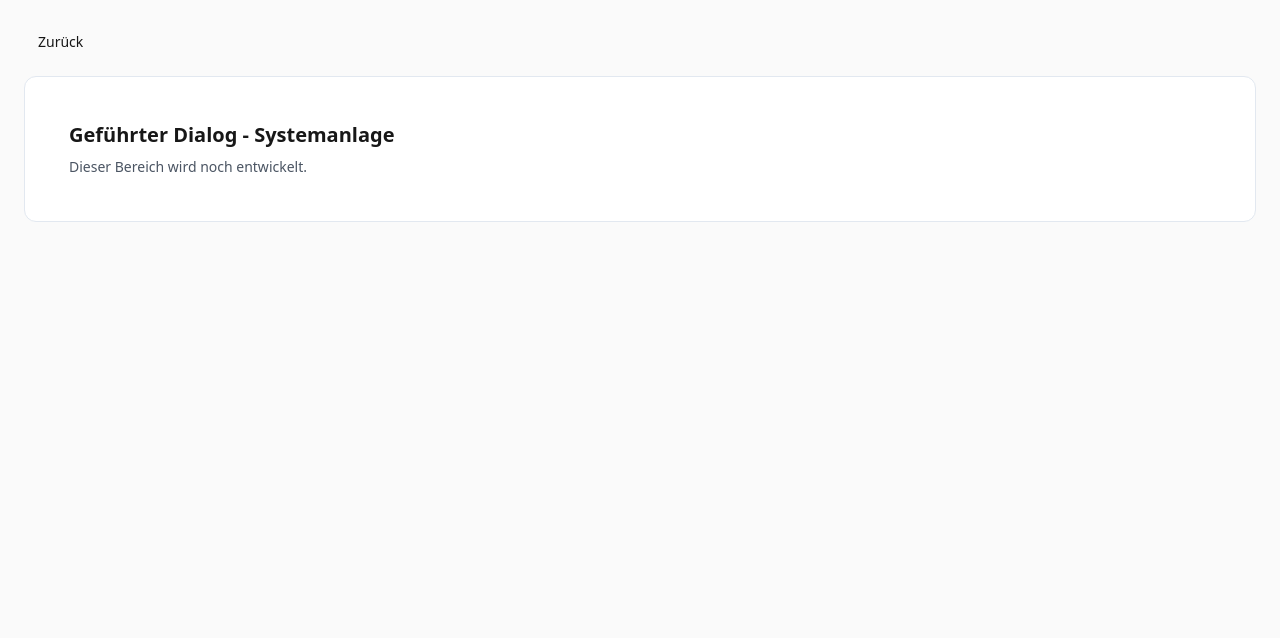
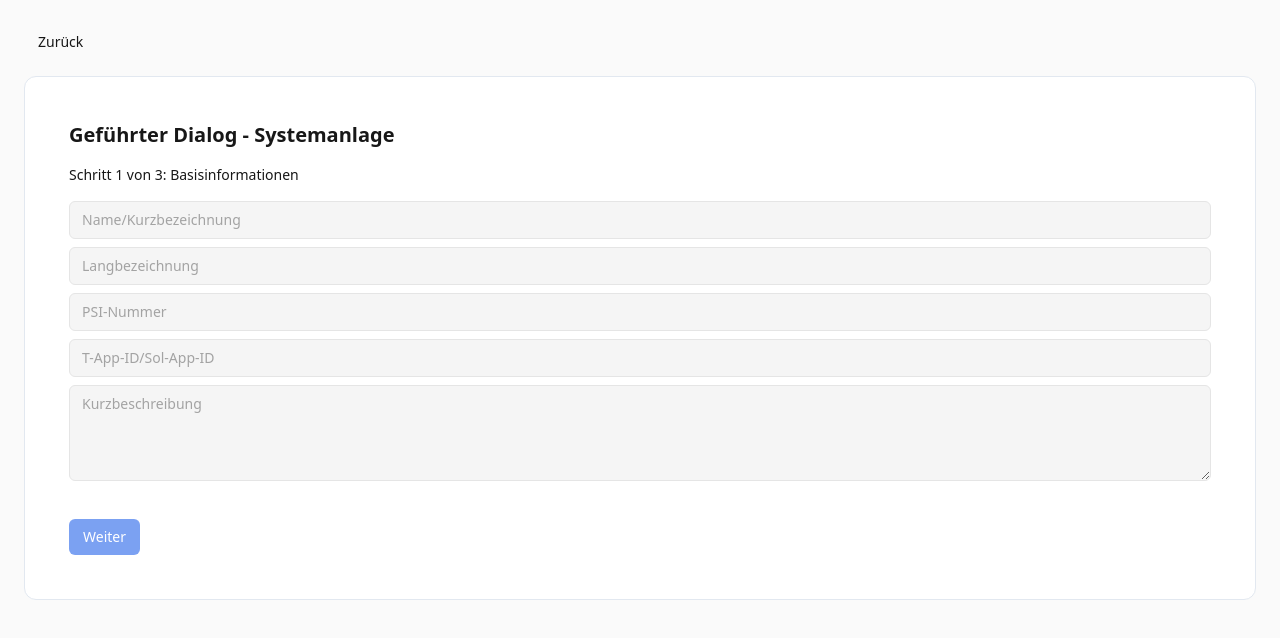
Before and after one commit to Fischimbiss/grid-tool, a React (Vite) app: page /guided-system in a window 1280 px wide. Shown: the top 638 px of the page. Built offline with nearby package versions, Linux system fonts and the light colour scheme.

Commit message:
Add guided dialog for system creation

```diff
--- a/src/App.tsx
+++ b/src/App.tsx
@@ -2,7 +2,7 @@ import { useState } from 'react'
 import { Routes, Route, useNavigate, Navigate } from 'react-router-dom'
 import StartPage from './StartPage'
 import ManualSystemFormPage from './ManualSystemFormPage'
-import GuidedSystemPlaceholder from './GuidedSystemPlaceholder'
+import GuidedSystemForm from './GuidedSystemForm'
 import AgendaPlaceholder from './AgendaPlaceholder'
 import type { System } from './mock/systems'
 
@@ -44,7 +44,7 @@ export default function App() {
       />
       <Route
         path="/guided-system"
-        element={<GuidedSystemPlaceholder onBack={() => navigate('/')} />}
+        element={<GuidedSystemForm onBack={() => navigate('/')} />}
       />
       <Route
         path="/guided-agenda"
--- /dev/null
+++ b/src/GuidedSystemForm.tsx
@@ -0,0 +1,217 @@
+import { useState } from 'react'
+import { Card, CardContent } from './components/ui/card'
+import { Button } from './components/ui/button'
+import { Input } from './components/ui/input'
+import { Textarea } from './components/ui/textarea'
+import { Checkbox } from './components/ui/checkbox'
+import { systems, type SystemRole, type System } from './mock/systems'
+import { useUser } from './context/UserContext'
+import { useNavigate } from 'react-router-dom'
+
+const steps = ['Basisinformationen', 'Rollen/Berechtigungen', 'Künstliche Intelligenz']
+
+export default function GuidedSystemForm({ onBack }: { onBack: () => void }) {
+  const [step, setStep] = useState(0)
+  const { userName, group } = useUser()
+  const navigate = useNavigate()
+
+  // Basisinformationen
+  const [basis, setBasis] = useState({
+    shortName: '',
+    longName: '',
+    psi: '',
+    appId: '',
+    shortDescription: '',
+  })
+
+  // Rollen
+  const [roles, setRoles] = useState<SystemRole[]>([])
+  const [roleDraft, setRoleDraft] = useState({
+    number: '',
+    systemName: '',
+    shopName: '',
+    userName: '',
+    tasks: '',
+    permissions: '',
+  })
+
+  // KI
+  const [aiPresent, setAiPresent] = useState(false)
+  const [aiPurpose, setAiPurpose] = useState('')
+
+  const next = () => setStep((s) => Math.min(s + 1, steps.length - 1))
+  const prev = () => setStep((s) => Math.max(s - 1, 0))
+
+  const addRole = () => {
+    if (!roleDraft.number || !roleDraft.systemName) return
+    const newRole: SystemRole = {
+      id: roles.length + 1,
+      number: roleDraft.number,
+      systemName: roleDraft.systemName,
+      shopName: roleDraft.shopName,
+      userName: roleDraft.userName,
+      tasks: roleDraft.tasks.split(',').map((t) => t.trim()).filter(Boolean),
+      permissions: roleDraft.permissions.split(',').map((p) => p.trim()).filter(Boolean),
+    }
+    setRoles([...roles, newRole])
+    setRoleDraft({ number: '', systemName: '', shopName: '', userName: '', tasks: '', permissions: '' })
+  }
+
+  const finish = () => {
+    const newSystem: System = {
+      id: systems.length + 1,
+      shortName: basis.shortName,
+      longName: basis.longName,
+      group,
+      createdBy: userName,
+      fso: userName,
+      categories: {
+        basis: {
+          psi: basis.psi,
+          appId: basis.appId,
+          shortDescription: basis.shortDescription,
+          matrix: {},
+        },
+        system: { type: '', technology: '' },
+        interfaces: [],
+        roles,
+        reports: [],
+        privacy: { personalData: false },
+        ai: { ai_present: aiPresent, purpose: aiPurpose },
+      },
+    }
+    systems.push(newSystem)
+    navigate('/')
+  }
+
+  return (
+    <div className="p-6 space-y-4">
+      <Button variant="outline" onClick={onBack}>
+        Zurück
+      </Button>
+      <Card>
+        <CardContent className="p-6 space-y-4">
+          <h2 className="text-xl font-semibold">Geführter Dialog - Systemanlage</h2>
+          <div className="text-sm font-medium">
+            Schritt {step + 1} von {steps.length}: {steps[step]}
+          </div>
+
+          {step === 0 && (
+            <div className="space-y-2">
+              <Input
+                placeholder="Name/Kurzbezeichnung"
+                value={basis.shortName}
+                onChange={(e) => setBasis({ ...basis, shortName: e.target.value })}
+              />
+              <Input
+                placeholder="Langbezeichnung"
+                value={basis.longName}
+                onChange={(e) => setBasis({ ...basis, longName: e.target.value })}
+              />
+              <Input
+                placeholder="PSI-Nummer"
+                value={basis.psi}
+                onChange={(e) => setBasis({ ...basis, psi: e.target.value })}
+              />
+              <Input
+                placeholder="T-App-ID/Sol-App-ID"
+                value={basis.appId}
+                onChange={(e) => setBasis({ ...basis, appId: e.target.value })}
+              />
+              <Textarea
+                placeholder="Kurzbeschreibung"
+                value={basis.shortDescription}
+                onChange={(e) => setBasis({ ...basis, shortDescription: e.target.value })}
+              />
+            </div>
+          )}
+
+          {step === 1 && (
+            <div className="space-y-2">
+              <Input
+                placeholder="Rollen-Nummer"
+                value={roleDraft.number}
+                onChange={(e) => setRoleDraft({ ...roleDraft, number: e.target.value })}
+              />
+              <Input
+                placeholder="Rollenname im System"
+                value={roleDraft.systemName}
+                onChange={(e) => setRoleDraft({ ...roleDraft, systemName: e.target.value })}
+              />
+              <Input
+                placeholder="Name im Rollenshop"
+                value={roleDraft.shopName}
+                onChange={(e) => setRoleDraft({ ...roleDraft, shopName: e.target.value })}
+              />
+              <Input
+                placeholder="Nutzer der Rolle"
+                value={roleDraft.userName}
+                onChange={(e) => setRoleDraft({ ...roleDraft, userName: e.target.value })}
+              />
+              <Input
+                placeholder="Prozessuale Aufgaben (kommagetrennt)"
+                value={roleDraft.tasks}
+                onChange={(e) => setRoleDraft({ ...roleDraft, tasks: e.target.value })}
+              />
+              <Input
+                placeholder="IT-Berechtigungen (kommagetrennt)"
+                value={roleDraft.permissions}
+                onChange={(e) => setRoleDraft({ ...roleDraft, permissions: e.target.value })}
+              />
+              <Button type="button" onClick={addRole}>
+                Rolle hinzufügen
+              </Button>
+              <ul className="list-disc list-inside text-sm">
+                {roles.map((r) => (
+                  <li key={r.id}>
+                    {r.number} – {r.systemName}
+                  </li>
+                ))}
+              </ul>
+            </div>
+          )}
+
+          {step === 2 && (
+            <div className="space-y-2">
+              <div className="flex items-center space-x-2">
+                <Checkbox
+                  id="ai-present"
+                  checked={aiPresent}
+                  onCheckedChange={(checked) => setAiPresent(!!checked)}
+                />
+                <label htmlFor="ai-present" className="text-sm">
+                  Künstliche Intelligenz im Einsatz?
+                </label>
+              </div>
+              {aiPresent && (
+                <Textarea
+                  placeholder="Zweck der KI"
+                  value={aiPurpose}
+                  onChange={(e) => setAiPurpose(e.target.value)}
+                />
+              )}
+            </div>
+          )}
+
+          <div className="flex justify-between pt-4">
+            {step > 0 && (
+              <Button variant="secondary" onClick={prev}>
+                Zurück
+              </Button>
+            )}
+            {step < steps.length - 1 && (
+              <Button onClick={next} disabled={step === 0 && !basis.shortName}>
+                Weiter
+              </Button>
+            )}
+            {step === steps.length - 1 && (
+              <Button onClick={finish} disabled={!basis.shortName}>
+                Fertigstellen
+              </Button>
+            )}
+          </div>
+        </CardContent>
+      </Card>
+    </div>
+  )
+}
--- a/src/GuidedSystemPlaceholder.tsx
+++ /dev/null
@@ -1,18 +0,0 @@
-import { Card, CardContent } from './components/ui/card'
-import { Button } from './components/ui/button'
-
-export default function GuidedSystemPlaceholder({ onBack }: { onBack: () => void }) {
-  return (
-    <div className="p-6 space-y-4">
-      <Button variant="outline" onClick={onBack}>
-        Zurück
-      </Button>
-      <Card>
-        <CardContent className="p-6">
-          <h2 className="text-xl font-semibold mb-2">Geführter Dialog - Systemanlage</h2>
-          <p className="text-sm text-gray-600">Dieser Bereich wird noch entwickelt.</p>
-        </CardContent>
-      </Card>
-    </div>
-  )
-}
```
